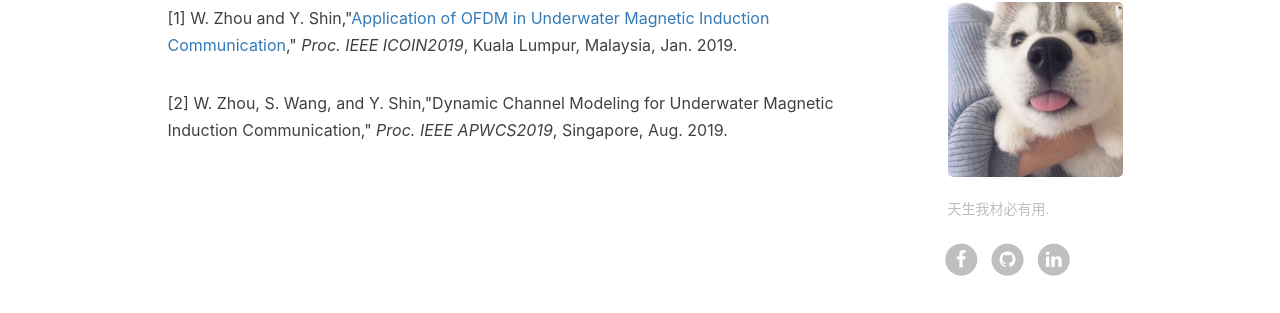
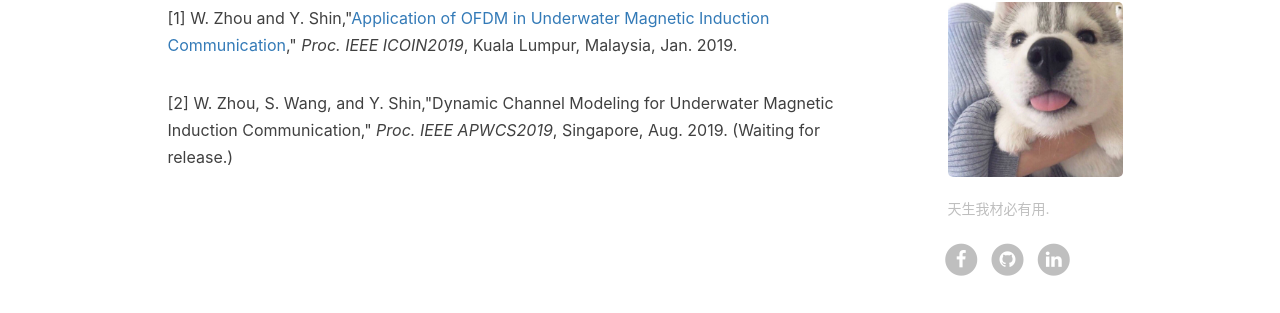
Before and after one commit to csxmt123/zhouwt612.github.io, a Jekyll site: the page built from papers.html, in a window 1280 px wide. Shown: the part 593-906 px from the top of the page. Built offline with Jekyll 4.4.1, drawn with Linux system fonts in a browser that asks for light colours; nearby versions of some CDN libraries; comment, search, counter and statistics services are not loaded.

Commit message:
Update papers.html

```diff
--- a/papers.html
+++ b/papers.html
@@ -15,5 +15,5 @@ header-img: "img/post-bg-alitrip.jpg"
 
     <p>[1] W. Zhou and Y. Shin,"<a href="https://ieeexplore.ieee.org/document/8718175">Application of OFDM in Underwater Magnetic Induction Communication</a>," <i>Proc. IEEE ICOIN2019</i>, Kuala Lumpur, Malaysia, Jan. 2019.</p>
 
-    <p>[2] W. Zhou, S. Wang, and Y. Shin,"Dynamic Channel Modeling for Underwater Magnetic Induction Communication," <i>Proc. IEEE APWCS2019</i>, Singapore, Aug. 2019.</p>
+    <p>[2] W. Zhou, S. Wang, and Y. Shin,"Dynamic Channel Modeling for Underwater Magnetic Induction Communication," <i>Proc. IEEE APWCS2019</i>, Singapore, Aug. 2019. (Waiting for release.)</p>
 </div>
```
